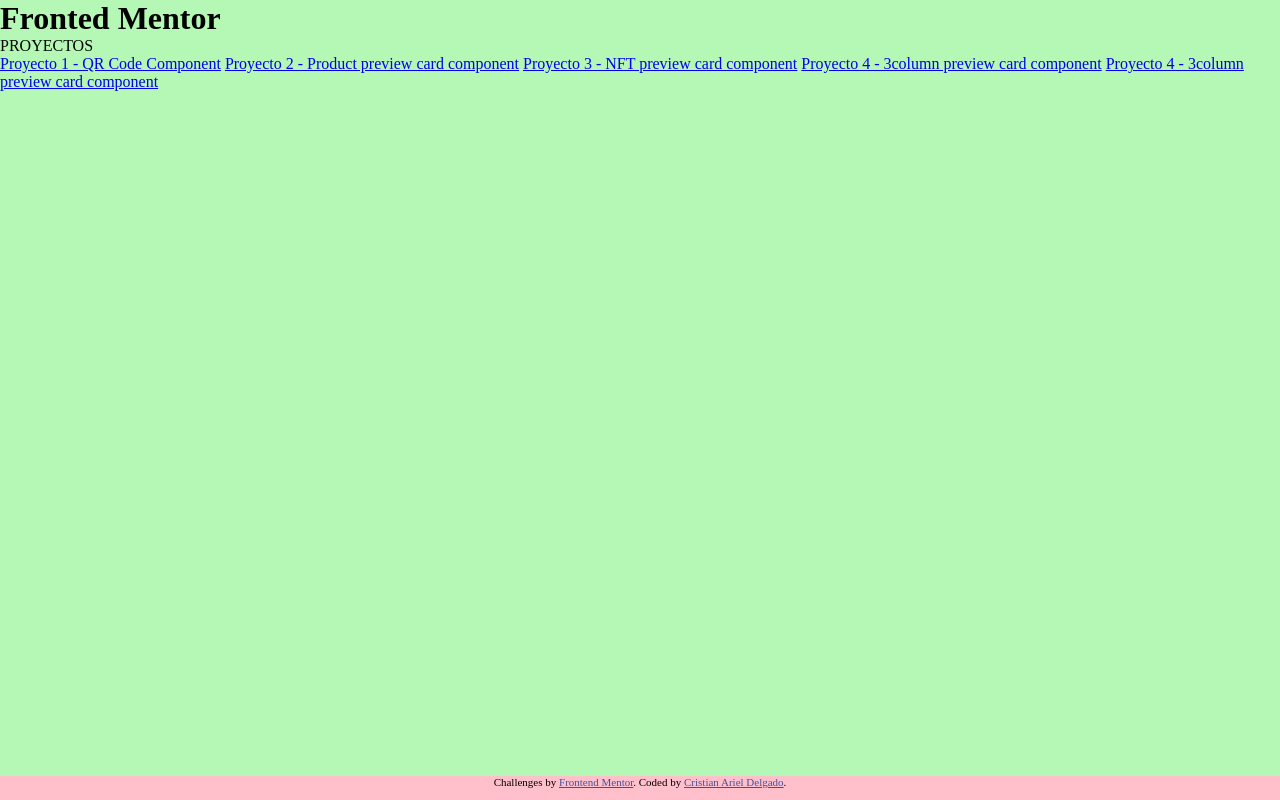
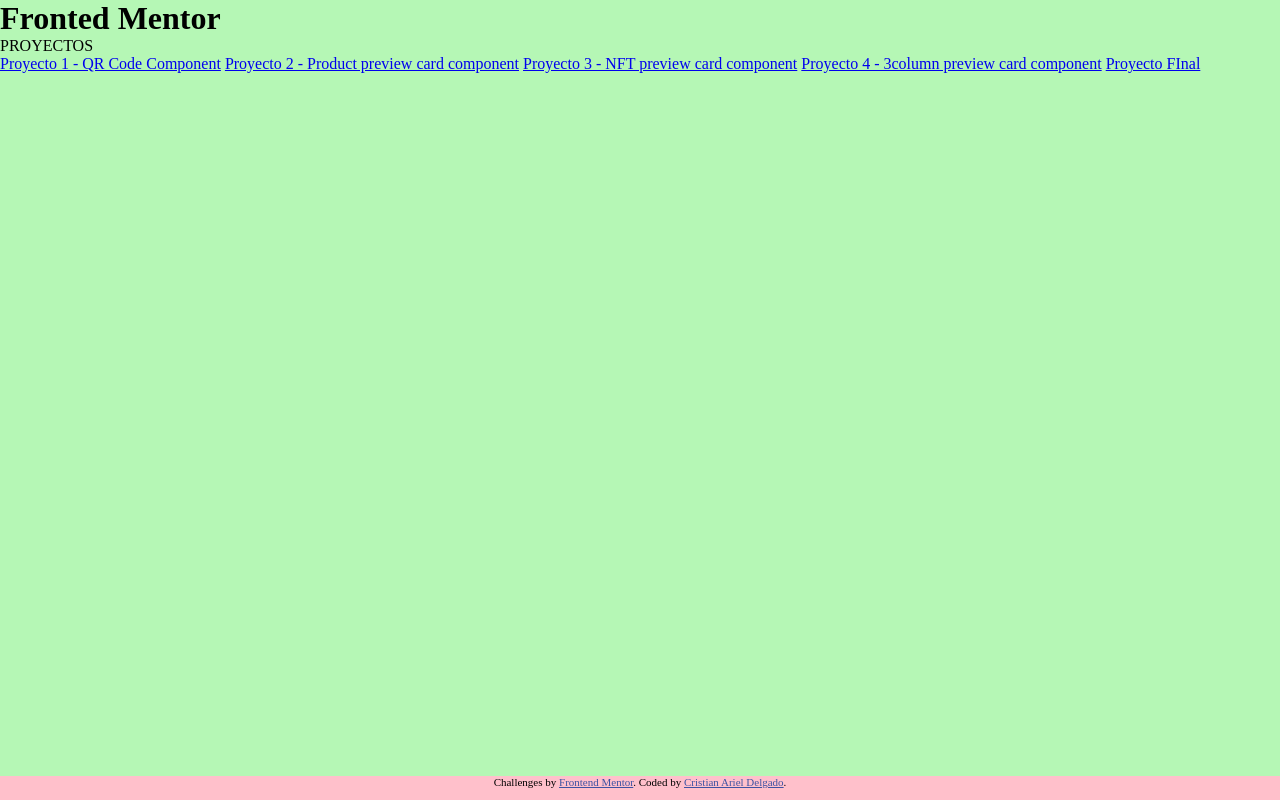
Before and after one commit to CristianArielDelgado/CristianArielDelgado.github.io, a plain HTML site: page index.html in a window 1280 px wide. Drawn offline with Linux system fonts and the light colour scheme.

Commit message:
index final

```diff
--- a/index.html
+++ b/index.html
@@ -16,7 +16,7 @@
     <a href="./FM__Project-2/index.html">Proyecto 2 - Product preview card component</a>
     <a href="./FM__Project-3/index.html">Proyecto 3 - NFT preview card component</a>
     <a href="./FM__Project-4/index.html">Proyecto 4 - 3column preview card component</a>
-    <a href="./FM__PROJECTFINAL/index.html">Proyecto 4 - 3column preview card component</a>
+    <a href="./FM_PROJECTFINAL/index.html">Proyecto FInal</a>
 
 
     </main>
```
